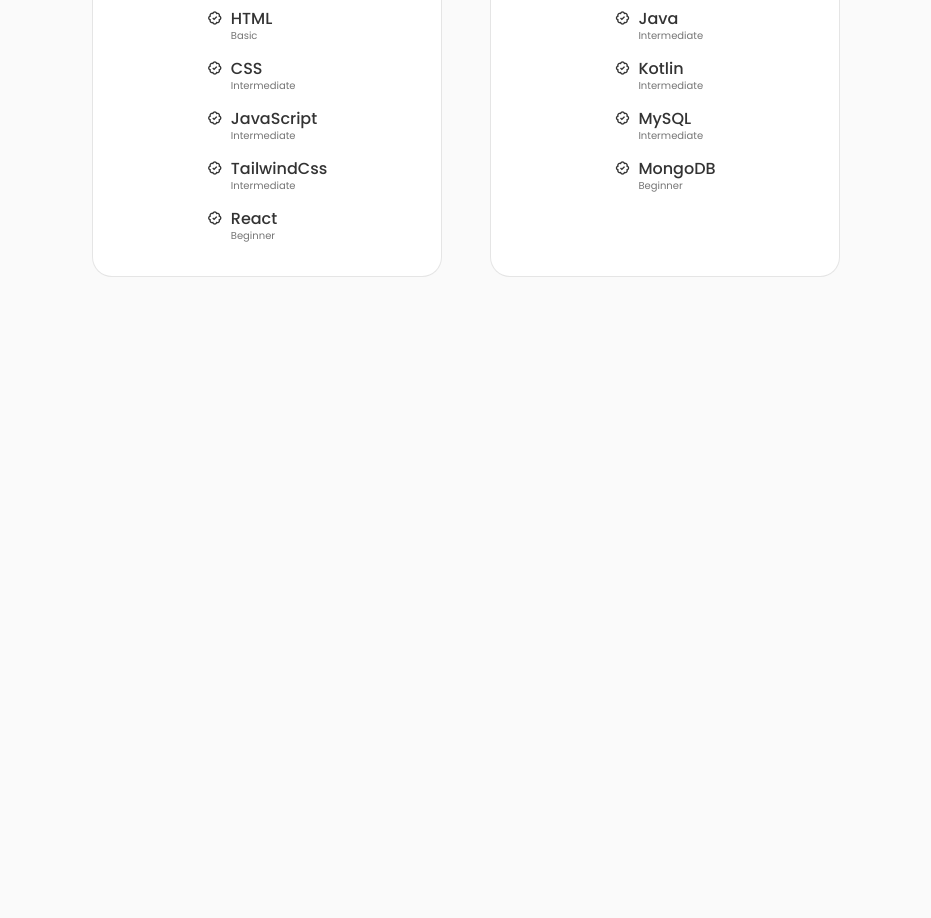
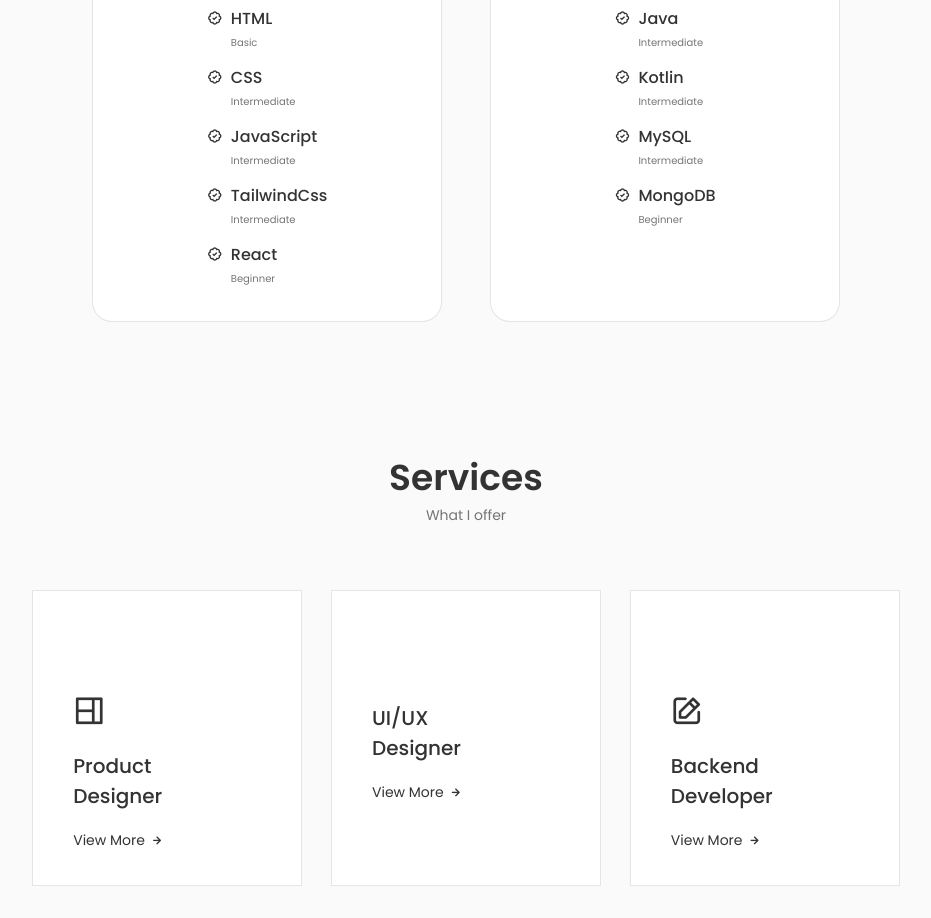
Before and after one commit to Andre6-dev/my-portfolio-devandre, a React (Create React App) app: page / in a window 1280 px wide. Shown: the part 1620-2538 px from the top of the page, without its empty margins (174-1105 px from the left). Before the commit the page ends 1929 px from the top, so only its background shows below. Built offline with nearby package versions, Linux system fonts and the light colour scheme.

Commit message:
Services Component
Using Services component with Modal. Modify the content.

```diff
--- a/src/App.js
+++ b/src/App.js
@@ -3,6 +3,7 @@
 import Home from './components/home/Home'
 import About from './components/about/About'
 import Skills from './components/skills/Skills'
+import Services from './components/services/Services'
 
 function App() {
   return (
@@ -12,6 +13,7 @@
         <Home />
         <About />
         <Skills />
+        <Services />
       </main>
     </>
   );
--- /dev/null
+++ b/src/components/services/Services.jsx
@@ -0,0 +1,147 @@
+import React, { useState } from 'react'
+import "./services.css"
+
+const Services = () => {
+  const [toggleState, setToggleState] = useState(0);
+
+  const toggleTab = (index) => {
+    setToggleState(index);
+  }
+
+  return (
+    <section className="services section" id="services">
+      <h2 className="section__title">Services</h2>
+      <span className="section__subtitle">What I offer</span>
+
+      <div className="services__container container grid">
+        <div className="services__content">
+          <div>
+            <i className="uil uil-web-grid services__icon"></i>
+            <h3 className="services__title">Product <br /> Designer</h3>
+          </div>
+
+          <span className="services__button" onClick={() => toggleTab(1)}>
+            View More
+            <i className="uil uil-arrow-right services__button-icon"></i>
+          </span>
+
+          <div className={toggleState === 1 ? "services__modal active-modal" : "services__modal"}>
+            <div className="services__modal-content">
+              <i onClick={() => toggleTab(0)} className="uil uil-times services__modal-close"></i>
+              <h3 className="services__modal-title">Product <br /> Designer</h3>
+              <p className="services__modal-description">
+                Services with more than 3 years of experience.Providing
+                quality work to clients and companies.
+              </p>
+
+              <ul className="services__modal-services grid">
+                <li className="services__modal-service">
+                  <i className="uil uil-check-circle services__modal-icon">
+                  </i>
+                  <p className="services__modal-info">I develop the user interface.</p>
+                </li>
+
+                <li className="services__modal-service">
+                  <i className="uil uil-check-circle services__modal-icon">
+                  </i>
+                  <p className="services__modal-info">Web page development.</p>
+                </li>
+
+                <li className="services__modal-service">
+                  <i className="uil uil-check-circle services__modal-icon">
+                  </i>
+                  <p className="services__modal-info">I create ux element interactions.</p>
+                </li>
+              </ul>
+
+            </div>
+          </div>
+        </div>
+
+        <div className="services__content">
+          <div>
+            <i className="uil uil services__icon"></i>
+            <h3 className="services__title">UI/UX <br /> Designer</h3>
+          </div>
+          <span onClick={() => toggleTab(2)} className="services__button" >View More
+            <i className="uil uil-arrow-right services__button-icon"></i>
+          </span>
+          <div className={toggleState === 2 ? "services__modal active-modal" : "services__modal"}>
+            <div className="services__modal-content">
+              <i onClick={() => toggleTab(0)} className="uil uil-times services__modal-close"></i>
+              <h3 className="services__modal-title">UI/UX <br /> Designer</h3>
+              <p className="services__modal-description">
+                Service with more than 3 years of experience.Providing
+                quality work to clients and companies.
+              </p>
+
+              <ul className="services__modal-services grid">
+                <li className="services__modal-service">
+                  <i className="uil uil-check-circle services__modal-icon">
+                  </i>
+                  <p className="services__modal-info">I develop the user interface.</p>
+                </li>
+
+                <li className="services__modal-service">
+                  <i className="uil uil-check-circle services__modal-icon">
+                  </i>
+                  <p className="services__modal-info">Web page development.</p>
+                </li>
+
+                <li className="services__modal-service">
+                  <i className="uil uil-check-circle services__modal-icon">
+                  </i>
+                  <p className="services__modal-info">I create ux element interactions.</p>
+                </li>
+              </ul>
+
+            </div>
+          </div>
+        </div>
+
+        <div className="services__content">
+          <div>
+            <i className="uil uil-edit services__icon"></i>
+            <h3 className="services__title">Backend <br /> Developer</h3>
+          </div>
+          <span onClick={() => toggleTab(3)} className="services__button">View More
+            <i className="uil uil-arrow-right services__button-icon"></i>
+          </span>
+          <div className={toggleState === 3 ? "services__modal active-modal" : "services__modal"}>
+            <div className="services__modal-content">
+              <i onClick={() => toggleTab(0)} className="uil uil-times services__modal-close"></i>
+              <h3 className="services__modal-title">Backend <br /> Developer</h3>
+              <p className="services__modal-description">
+                Services with more than 3 years of experience.Providing
+                quality work to clients and companies.
+              </p>
+
+              <ul className="services__modal-services grid">
+                <li className="services__modal-service">
+                  <i className="uil uil-check-circle services__modal-icon">
+                  </i>
+                  <p className="services__modal-info">I develop the user interface.</p>
+                </li>
+
+                <li className="services__modal-service">
+                  <i className="uil uil-check-circle services__modal-icon">
+                  </i>
+                  <p className="services__modal-info">Web page development.</p>
+                </li>
+
+                <li className="services__modal-service">
+                  <i className="uil uil-check-circle services__modal-icon">
+                  </i>
+                  <p className="services__modal-info">I create ux element interactions.</p>
+                </li>
+              </ul>
+
+            </div>
+          </div>
+        </div>
+      </div>
+    </section>
+  )
+}
+
+export default Services
--- /dev/null
+++ b/src/components/services/services.css
@@ -0,0 +1,162 @@
+.services__container {
+    grid-template-columns: repeat(3, 270px);
+    justify-content: center;
+    column-gap: 1.8rem;
+}
+
+.services__content {
+    position: relative;
+    border: 1px solid rgba(0, 0, 0, 0.1);
+    background-color: var(--container-color);
+    padding: 6rem 0 2rem 2.5rem;
+}
+
+.services__icon {
+    display: block;
+    font-size: 2rem;
+    color: var(--title-color);
+    margin-bottom: var(--mb-1);
+}
+
+.services__title {
+    font-size: var(--h3-font-size);
+    margin-bottom: var(--mb-1);
+    font-weight: var(--font-medium);
+}
+
+.services__button {
+    color: var(--title-color);
+    font-size: var(--small-font-size);
+    display: inline-flex;
+    align-items: center;
+    column-gap: 0.25rem;
+    cursor: pointer;
+}
+
+.services__button-icon {
+    font-size: 1rem;
+    transition: 0.3s;
+}
+
+.services__button:hover .services__button-icon {
+    transform: translateX(00.25rem);
+}
+
+.services__modal {
+    position: fixed;
+    top: 0;
+    left: 0;
+    right: 0;
+    bottom: 0;
+    background-color: rgba(0, 0, 0, 0.5);
+    z-index: var(--z-modal);
+    display: flex;
+    justify-content: center;
+    align-items: center;
+    padding: 0 1rem;
+    opacity: 0;
+    visibility: hidden;
+    transition: .3s;
+}
+
+.services__modal-content {
+    width: 500px;
+    position: relative;
+    background-color: var(--container-color);
+    padding: 4.5rem 2.5rem 2.5rem;
+    border-radius: 1.5rem;
+}
+
+.services__modal-close {
+    position: absolute;
+    top: 1.5rem;
+    right: 1.5rem;
+    font-size: 1.5rem;
+    color: var(--title-color);
+    cursor: pointer;
+}
+
+.services__modal-title,
+.services__modal-description {
+    text-align: center;
+}
+
+.services__modal-title {
+    font-size: var(--h3-font-size);
+    font-weight: var(--font-medium);
+    margin-bottom: var(--mb-1);
+}
+
+.services__modal-description {
+    font-size: var(--small-font-size);
+    padding: 0 3.5rem;
+    margin-bottom: var(--mb-2);
+}
+
+.services__modal-services {
+    row-gap: 0.75rem;
+}
+
+.services__modal-service {
+    display: flex;
+    align-items: center;
+    column-gap: .5rem;
+}
+
+.services__modal.icon {
+    color: var(--title-color);
+    font-size: 1.1rem;
+}
+
+.services__modal-info {
+    font-size: var(--small-font-size);;
+}
+
+/* Active Modal*/
+.active-modal {
+    opacity: 1;
+    visibility: visible;
+}
+
+/*============== BREAKPOINTS ====================*/
+/*Large devices*/
+@media screen and   (max-width: 992px) {
+    .container {
+        grid-template-columns: repeat(3, 218px);
+    }
+}
+/*Medium devices*/
+@media screen and (max-width: 768px) {
+    .services__container {
+        grid-template-columns: repeat(2, 1fr)
+    }
+
+    .services__content {
+        padding: 3.5rem 0.5rem 1.25rem 1.5rem;
+    }
+
+    .services__icon {
+        font-size: 1.5rem;
+    }
+}
+
+@media screen and (max-width: 576px) {
+    .services__modal-content {
+        padding: 4.5rem 1.5rem 2.5rem;
+    }
+
+    .services__modal-description {
+        padding: 0;
+    }
+}
+
+/*Small devices*/
+@media screen and (max-width: 350px) {
+    .services__container {
+        grid-template-columns: max-content;
+    }
+
+    .services__content {
+        padding-right: 6rem;
+    }
+}
--- a/src/components/skills/Backend.jsx
+++ b/src/components/skills/Backend.jsx
@@ -12,7 +12,7 @@
 
             <div>
               <h3 className="skills__name">Java</h3>
-              <div className="span skills__level">Intermediate</div>
+              <span className="span skills__level">Intermediate</span>
             </div>
           </div>
 
@@ -21,7 +21,7 @@
 
             <div>
               <h3 className="skills__name">Kotlin</h3>
-              <div className="span skills__level">Intermediate</div>
+              <span className="span skills__level">Intermediate</span>
             </div>
           </div>
 
@@ -30,7 +30,7 @@
 
             <div>
               <h3 className="skills__name">MySQL</h3>
-              <div className="span skills__level">Intermediate</div>
+              <span className="span skills__level">Intermediate</span>
             </div>
           </div>
           <div className="skills__data">
@@ -38,7 +38,7 @@
 
             <div>
               <h3 className="skills__name">MongoDB</h3>
-              <div className="span skills__level">Beginner</div>
+              <span className="span skills__level">Beginner</span>
             </div>
           </div>
         </div>
--- a/src/components/skills/Frontend.jsx
+++ b/src/components/skills/Frontend.jsx
@@ -12,7 +12,7 @@
 
             <div>
               <h3 className="skills__name">HTML</h3>
-              <div className="span skills__level">Basic</div>
+              <span className="span skills__level">Basic</span>
             </div>
           </div>
 
@@ -21,7 +21,7 @@
 
             <div>
               <h3 className="skills__name">CSS</h3>
-              <div className="span skills__level">Intermediate</div>
+              <span className="span skills__level">Intermediate</span>
             </div>
           </div>
 
@@ -30,7 +30,7 @@
 
             <div>
               <h3 className="skills__name">JavaScript</h3>
-              <div className="span skills__level">Intermediate</div>
+              <span className="span skills__level">Intermediate</span>
             </div>
           </div>
 
@@ -39,7 +39,7 @@
 
             <div>
               <h3 className="skills__name">TailwindCss</h3>
-              <div className="span skills__level">Intermediate</div>
+              <span className="span skills__level">Intermediate</span>
             </div>
           </div>
 
@@ -48,7 +48,7 @@
 
             <div>
               <h3 className="skills__name">React</h3>
-              <div className="span skills__level">Beginner</div>
+              <span className="span skills__level">Beginner</span>
             </div>
           </div>
         </div>
--- a/src/components/skills/skills.css
+++ b/src/components/skills/skills.css
@@ -52,7 +52,7 @@
 
 /*============== BREAKPOINTS ====================*/
 /*Large devices*/
-@media screen and   (max-width: 992px) {
+@media screen and (max-width: 992px) {
     .skills__container {
         grid-template-columns: max-content;
         row-gap: 2rem;
@@ -60,7 +60,7 @@
 }
 /*Medium devices*/
 @media screen and (max-width: 576px) {
-    .skills__container{
+    .skills__container {
         grid-template-columns: 1fr;
     }
 
```
